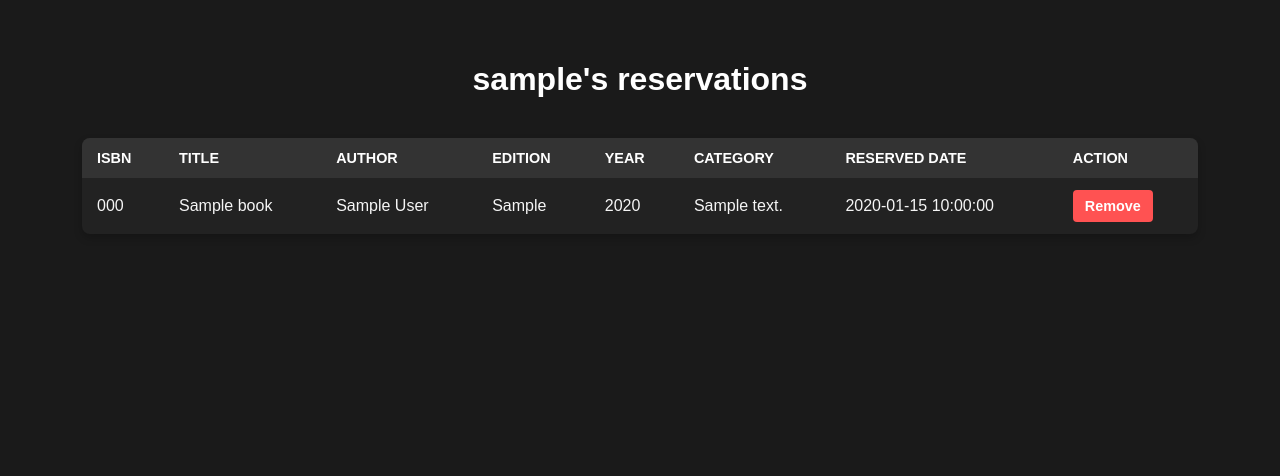
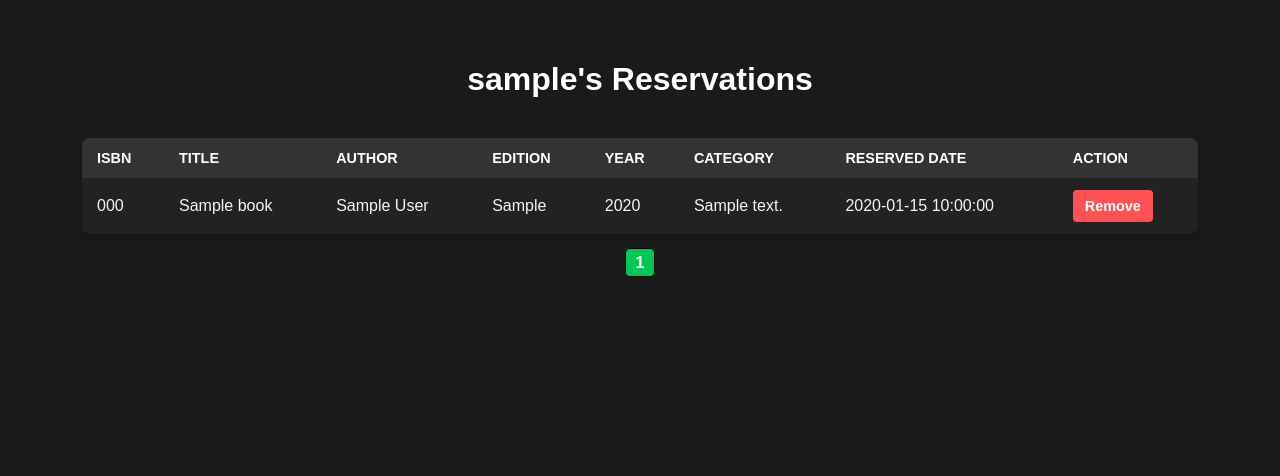
Before and after one commit to r3v5/koob, a PHP site: page /books/reservations.php in a window 1280 px wide. Shown: the part 40-516 px from the top of the page. Run offline with PHP 8.4, Linux system fonts and the light colour scheme; the visitor is signed in with stand-in values (Sample User, id 1); tables that the repository leaves empty or names only in its code hold one stand-in row (values such as "Sample post").

Commit message:
Added limit paging to reservations.php

```diff
--- a/books/reservations.php
+++ b/books/reservations.php
@@ -35,26 +35,40 @@ if ($_SERVER['REQUEST_METHOD'] === 'POST' && isset($_POST['confirm_remove'])) {
     exit;
 }
 
-$successMessage = "";
-if (isset($_SESSION['success_message'])) {
-    $successMessage = $_SESSION['success_message'];
-    unset($_SESSION['success_message']);
-}
+// Handle modal data
+$removeISBN = $_POST['isbn'] ?? null;
+$removeTitle = $_POST['bookTitle'] ?? null;
 
-$reservations = [];
+// Success message
+$successMessage = $_SESSION['success_message'] ?? "";
+unset($_SESSION['success_message']);
+
+// Pagination variables
+$resultsPerPage = 5;
+$currentPage = isset($_GET['page']) && is_numeric($_GET['page']) ? (int)$_GET['page'] : 1;
+$offset = ($currentPage - 1) * $resultsPerPage;
+
+// Fetch total reservations count
+$totalQuery = "SELECT COUNT(*) FROM Reservations WHERE Username = :username";
+$stmt = $pdo->prepare($totalQuery);
+$stmt->execute([':username' => $username]);
+$totalResults = $stmt->fetchColumn();
+$totalPages = ceil($totalResults / $resultsPerPage);
+
+// Fetch reservations for the current page
 $stmt = $pdo->prepare("
     SELECT r.ISBN, b.BookTitle, b.Author, b.Edition, b.Year, c.CategoryDescription, r.ReservedDate
     FROM Reservations r
     INNER JOIN Books b ON r.ISBN = b.ISBN
     LEFT JOIN Categories c ON b.CategoryID = c.CategoryID
     WHERE r.Username = :username
+    LIMIT :limit OFFSET :offset
 ");
-$stmt->execute([':username' => $username]);
+$stmt->bindValue(':username', $username, PDO::PARAM_STR);
+$stmt->bindValue(':limit', $resultsPerPage, PDO::PARAM_INT);
+$stmt->bindValue(':offset', $offset, PDO::PARAM_INT);
+$stmt->execute();
 $reservations = $stmt->fetchAll(PDO::FETCH_ASSOC);
-
-// Handle modal data
-$removeISBN = $_POST['isbn'] ?? null;
-$removeTitle = $_POST['bookTitle'] ?? null;
 ?>
 
 <!DOCTYPE html>
@@ -77,7 +91,7 @@ $removeTitle = $_POST['bookTitle'] ?? null;
     </nav>
 
     <main class="reservations-wrapper">
-        <h1><?= htmlspecialchars($username) ?>'s reservations</h1>
+        <h1><?= htmlspecialchars($username) ?>'s Reservations</h1>
 
         <?php if (!empty($successMessage)): ?>
             <p class="success"><?= htmlspecialchars($successMessage) ?></p>
@@ -118,8 +132,25 @@ $removeTitle = $_POST['bookTitle'] ?? null;
                     <?php endforeach; ?>
                 </tbody>
             </table>
+
+            <div class="pagination">
+                <?php if ($currentPage > 1): ?>
+                    <a href="?<?= http_build_query(array_merge($_GET, ['page' => $currentPage - 1])) ?>">Previous</a>
+                <?php endif; ?>
+
+                <?php for ($page = 1; $page <= $totalPages; $page++): ?>
+                    <a href="?<?= http_build_query(array_merge($_GET, ['page' => $page])) ?>"
+                       class="<?= $page == $currentPage ? 'active' : '' ?>">
+                       <?= $page ?>
+                    </a>
+                <?php endfor; ?>
+
+                <?php if ($currentPage < $totalPages): ?>
+                    <a href="?<?= http_build_query(array_merge($_GET, ['page' => $currentPage + 1])) ?>">Next</a>
+                <?php endif; ?>
+            </div>
         <?php else: ?>
-            <p>You have not reserved any books yet.</p>
+            <p>No reservations found.</p>
         <?php endif; ?>
 
         <?php if ($removeISBN && $removeTitle): ?>
--- a/styles/reservations.css
+++ b/styles/reservations.css
@@ -127,3 +127,27 @@ table tr:hover {
         padding: 8px;
     }
 }
+
+
+.pagination a {
+    color: white;
+    text-decoration: none;
+    padding: 5px 10px;
+    border: 1px solid #ccc;
+    margin: 0 5px;
+    border-radius: 5px;
+    background-color: #333;
+    transition: background-color 0.3s, color 0.3s;
+}
+
+.pagination a.active {
+    font-weight: bold;
+    background-color: #00c853;
+    color: white;
+    border-color: black;
+}
+
+.pagination a:hover {
+    background-color: #555;
+    color: white;
+}
```
Also changed, not shown: books/search_book.php (+7 -0 lines).
